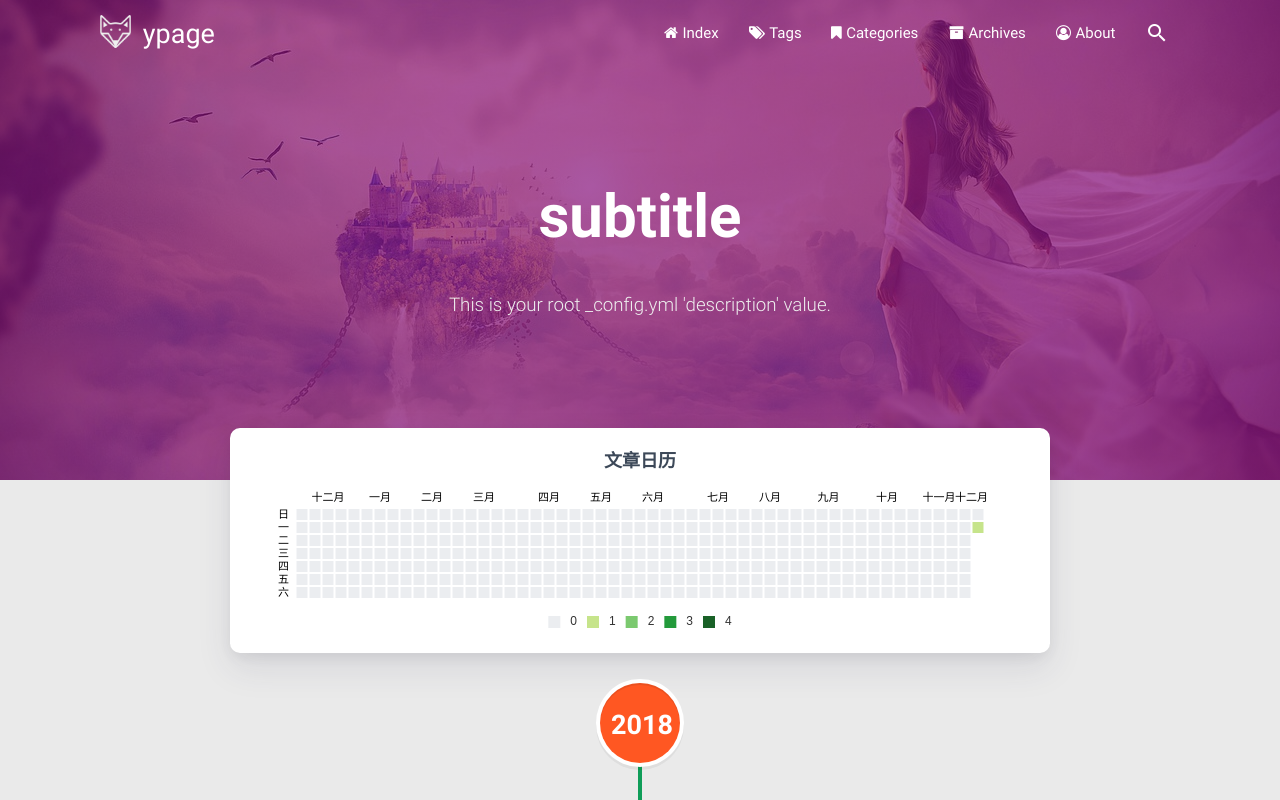
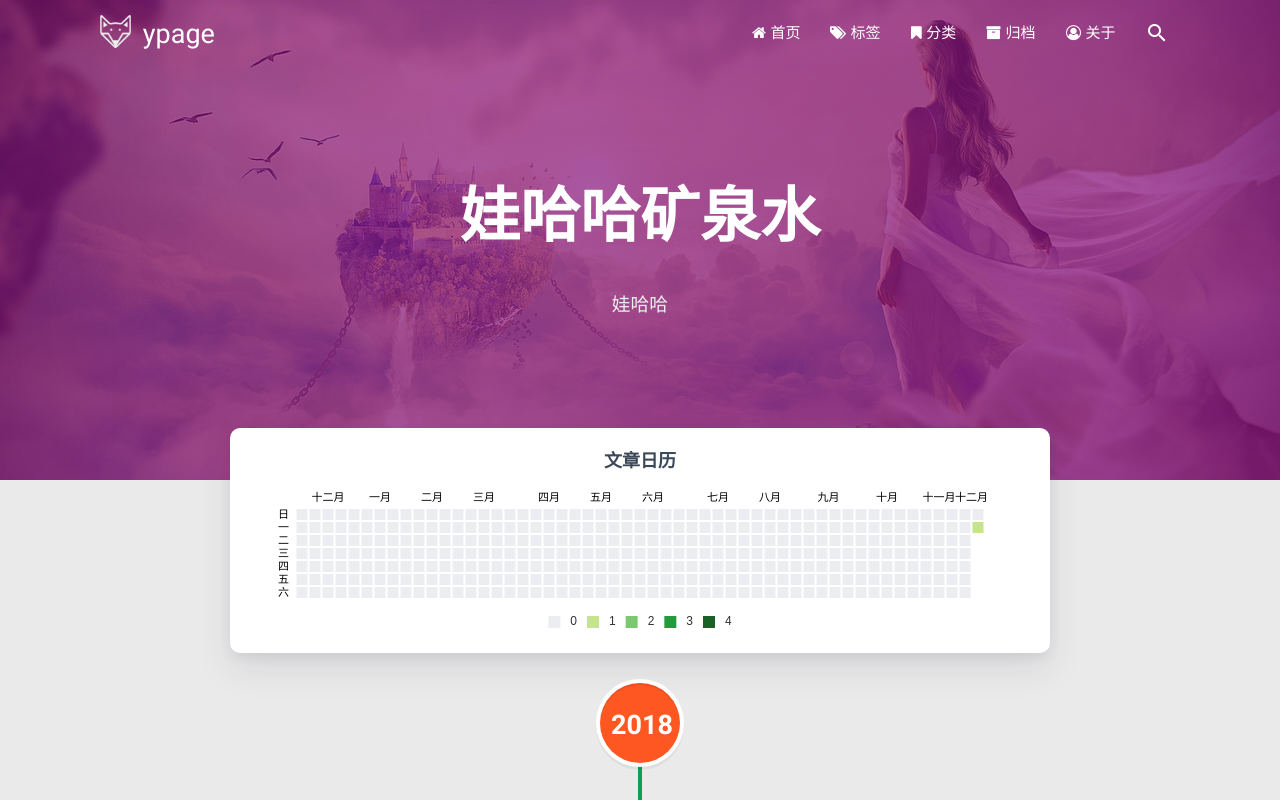
Before and after one commit to ypage/ypage.github.io, a plain HTML site: page archives/2018/12/index.html in a window 1280 px wide. Shown: the top 800 px of the page. Drawn offline with Linux system fonts and the light colour scheme; no server answers.

Commit message:
Site updated: 2018-12-03 14:36:43

```diff
--- a/archives/2018/12/index.html
+++ b/archives/2018/12/index.html
@@ -52,7 +52,7 @@
 
             <i class="fa fa-home"></i>
 
-            <span>Index</span>
+            <span>首页</span>
         </a>
     </li>
 
@@ -61,7 +61,7 @@
 
             <i class="fa fa-tags"></i>
 
-            <span>Tags</span>
+            <span>标签</span>
         </a>
     </li>
 
@@ -70,7 +70,7 @@
 
             <i class="fa fa-bookmark"></i>
 
-            <span>Categories</span>
+            <span>分类</span>
         </a>
     </li>
 
@@ -79,7 +79,7 @@
 
             <i class="fa fa-archive"></i>
 
-            <span>Archives</span>
+            <span>归档</span>
         </a>
     </li>
 
@@ -88,7 +88,7 @@
 
             <i class="fa fa-user-circle-o"></i>
 
-            <span>About</span>
+            <span>关于</span>
         </a>
     </li>
 
@@ -109,7 +109,7 @@
         <div class="logo-name">ypage</div>
         <div class="logo-desc">
 
-            Never really desperate, only the lost of the soul.
+            娃哈哈
 
         </div>
     </div>
@@ -121,7 +121,7 @@
 
                 <i class="fa fa-fw fa-home"></i>
 
-                Index
+                首页
             </a>
         </li>
 
@@ -130,7 +130,7 @@
 
                 <i class="fa fa-fw fa-tags"></i>
 
-                Tags
+                标签
             </a>
         </li>
 
@@ -139,7 +139,7 @@
 
                 <i class="fa fa-fw fa-bookmark"></i>
 
-                Categories
+                分类
             </a>
         </li>
 
@@ -148,7 +148,7 @@
 
                 <i class="fa fa-fw fa-archive"></i>
 
-                Archives
+                归档
             </a>
         </li>
 
@@ -157,7 +157,7 @@
 
                 <i class="fa fa-fw fa-user-circle-o"></i>
 
-                About
+                关于
             </a>
         </li>
 
@@ -250,13 +250,13 @@
                 <div class="brand">
                     <div class="title center-align">
 
-                        subtitle
+                        娃哈哈矿泉水
 
                     </div>
 
                     <div class="description center-align">
 
-                        This is your root _config.yml 'description' value.
+                        娃哈哈
 
                     </div>
                 </div>
```
Also changed, not shown: 2018/12/03/hello-world/index.html (+11 -11 lines), archives/2018/index.html (+13 -13 lines), archives/index.html (+13 -13 lines), index.html (+13 -13 lines).
